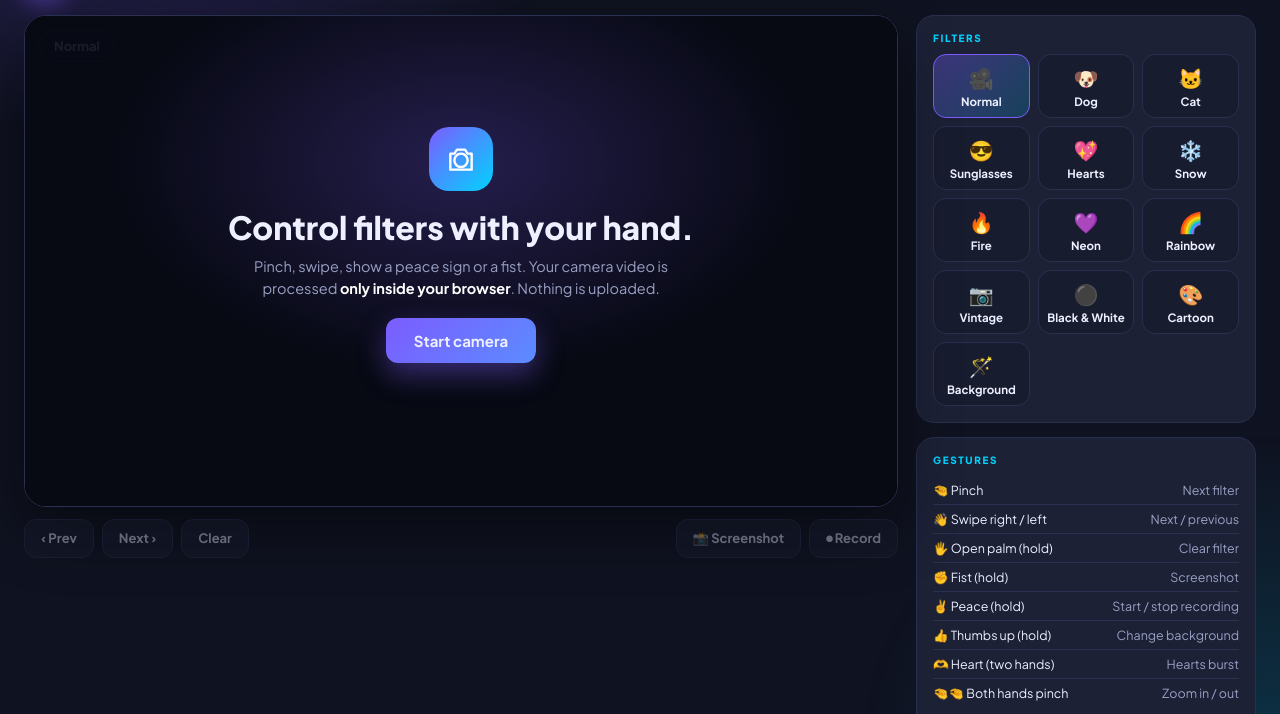
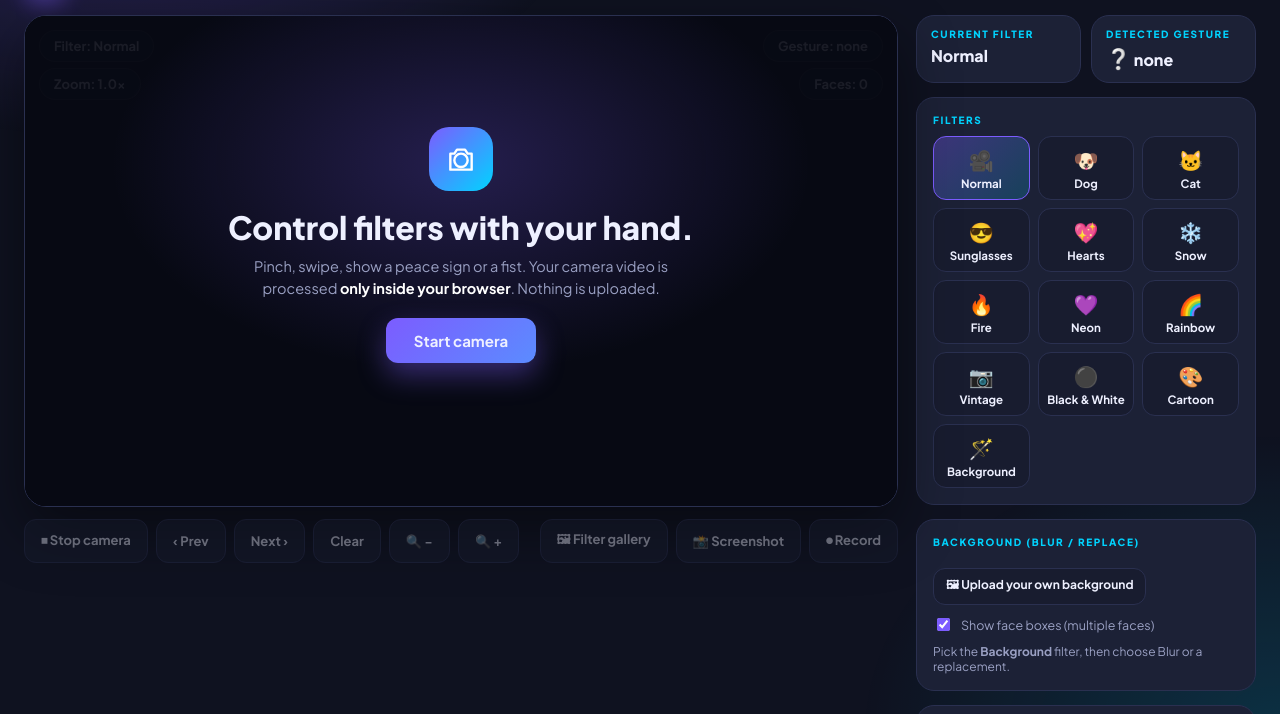
Before and after one commit to pranalilearnstech-droid/Detection-app, a plain HTML site: page index.html in a window 1280 px wide. Shown: the part 67-781 px from the top of the page. Drawn offline with Linux system fonts and the light colour scheme.

Commit message:
Add files via upload

```diff
--- a/index.html
+++ b/index.html
@@ -27,7 +27,10 @@
     <section class="stage">
       <div class="screen" id="screen">
         <canvas id="out" width="960" height="540"></canvas>
-        <div class="hud" id="hud"><span id="hudFilter">Normal</span></div>
+        <div class="hud" id="hud">
+          <div class="hl"><span id="hudFilter">Filter: Normal</span><span id="hudZoom">Zoom: 1.0x</span></div>
+          <div class="hr"><span id="hudGesture">Gesture: none</span><span id="hudFaces">Faces: 0</span></div>
+        </div>
         <div class="gtoast hidden" id="gtoast"></div>
         <div class="rec hidden" id="recDot"><i></i>REC <span id="recTime">00:00</span></div>
         <div class="start" id="startBox">
@@ -39,19 +42,34 @@
         </div>
       </div>
       <div class="bar">
+        <button class="btn" id="stopBtn" disabled>⏹ Stop camera</button>
         <button class="btn" id="prevBtn" disabled>‹ Prev</button>
         <button class="btn" id="nextBtn" disabled>Next ›</button>
         <button class="btn" id="clearBtn" disabled>Clear</button>
+        <button class="btn" id="zoomOut" disabled>🔍 −</button>
+        <button class="btn" id="zoomIn" disabled>🔍 +</button>
         <span class="sp"></span>
+        <button class="btn" id="galBtn" disabled>🖼 Filter gallery</button>
         <button class="btn" id="shotBtn" disabled>📸 Screenshot</button>
         <button class="btn" id="recBtn" disabled>⏺ Record</button>
       </div>
-    </section>
+      </section>
 
     <aside class="side">
+      <div class="two">
+        <div class="card mini"><small class="eyebrow">CURRENT FILTER</small><div class="big" id="curFilter">Normal</div></div>
+        <div class="card mini"><small class="eyebrow">DETECTED GESTURE</small><div class="big"><span id="gestIcon">❔</span> <span id="gestName">none</span></div></div>
+      </div>
       <div class="card">
         <small class="eyebrow">FILTERS</small>
         <div class="filters" id="filters"></div>
+      </div>
+      <div class="card">
+        <small class="eyebrow">BACKGROUND (BLUR / REPLACE)</small>
+        <div class="seg" id="bgSeg"></div>
+        <label class="up"><input type="file" id="bgFile" accept="image/*" hidden /><span class="btn small">🖼 Upload your own background</span></label>
+        <label class="chk"><input type="checkbox" id="faceBox" checked /> Show face boxes (multiple faces)</label>
+        <p class="note" id="bgNote">Pick the <b>Background</b> filter, then choose Blur or a replacement.</p>
       </div>
       <div class="card">
         <small class="eyebrow">GESTURES</small>
@@ -75,6 +93,10 @@
   </main>
   <footer class="foot">Web port of my Python + OpenCV + MediaPipe desktop project. Hand &amp; face models load from a CDN on first use.</footer>
 </div>
+<div class="modal hidden" id="gallery"><div class="modal-box">
+  <div class="modal-head"><b>Filter gallery</b><button class="btn small" id="galClose">✕ Close</button></div>
+  <div class="gal-grid" id="galGrid"></div>
+</div></div>
 <video id="cam" playsinline muted class="hidden"></video>
 <script src="app.js" type="module"></script>
 </body>
--- a/style.css
+++ b/style.css
@@ -16,8 +16,9 @@ body{margin:0;background:var(--bg);color:var(--text);font-family:"Plus Jakarta S
 .grid{display:grid;grid-template-columns:minmax(0,1fr) 340px;gap:18px;align-items:start}
 .screen{position:relative;border-radius:22px;overflow:hidden;background:#05060d;border:1px solid var(--line);box-shadow:0 24px 60px rgba(0,0,0,.45);aspect-ratio:16/9}
 canvas#out{width:100%;height:100%;display:block;background:#05060d}
-.hud{position:absolute;left:14px;top:14px;display:flex;gap:8px}
-.hud span{background:rgba(15,18,32,.72);backdrop-filter:blur(8px);border:1px solid rgba(255,255,255,.12);border-radius:999px;padding:7px 14px;font-weight:700;font-size:13px}
+.hud{position:absolute;left:14px;right:14px;top:14px;display:flex;justify-content:space-between;gap:8px;pointer-events:none}
+.hud .hl,.hud .hr{display:flex;flex-direction:column;gap:6px}.hud .hr{align-items:flex-end}
+.hud span{width:fit-content;background:rgba(15,18,32,.72);backdrop-filter:blur(8px);border:1px solid rgba(255,255,255,.12);border-radius:999px;padding:7px 14px;font-weight:700;font-size:13px}
 .gtoast{position:absolute;left:50%;bottom:22px;transform:translateX(-50%);background:linear-gradient(135deg,var(--accent),#5b8cff);padding:10px 20px;border-radius:999px;font-weight:700;font-size:14px;box-shadow:0 10px 28px rgba(124,92,255,.5);animation:pop .25s ease}
 @keyframes pop{from{transform:translate(-50%,10px);opacity:0}}
 .rec{position:absolute;right:14px;top:14px;display:flex;align-items:center;gap:8px;background:rgba(15,18,32,.72);border-radius:999px;padding:7px 14px;font-size:12px;font-weight:800;letter-spacing:.06em}
@@ -45,3 +46,19 @@ canvas#out{width:100%;height:100%;display:block;background:#05060d}
 .foot{margin-top:22px;text-align:center;color:var(--muted);font-size:12px}
 @media(max-width:980px){.grid{grid-template-columns:1fr}.filters{grid-template-columns:repeat(4,1fr)}}
 @media(max-width:560px){.filters{grid-template-columns:repeat(3,1fr)}.shell{padding:14px}}
+
+.two{display:grid;grid-template-columns:1fr 1fr;gap:10px}
+.card.mini{padding:12px 14px}.card.mini .eyebrow{margin-bottom:6px}.big{font-size:16px;font-weight:800;line-height:1.2;word-break:break-word}
+#gestIcon{font-size:20px}
+.seg{display:flex;gap:6px;flex-wrap:wrap}
+.seg button{background:var(--panel);border:1px solid var(--line);color:var(--text);border-radius:999px;padding:6px 12px;font:inherit;font-size:12px;font-weight:700;cursor:pointer}
+.seg button.on{background:linear-gradient(135deg,var(--accent),#5b8cff);border-color:transparent}
+.up{display:block;margin-top:10px}.btn.small{padding:7px 12px;font-size:12px;display:inline-block}
+.chk{display:flex;align-items:center;gap:8px;font-size:12.5px;color:var(--muted);margin-top:10px;cursor:pointer}.chk input{accent-color:var(--accent)}
+.modal{position:fixed;inset:0;z-index:50;background:rgba(5,6,13,.78);backdrop-filter:blur(6px);display:grid;place-items:center;padding:20px}
+.modal-box{width:min(760px,100%);max-height:88vh;overflow:auto;background:var(--card);border:1px solid var(--line);border-radius:20px;padding:18px}
+.modal-head{display:flex;justify-content:space-between;align-items:center;margin-bottom:14px;font-size:17px}
+.gal-grid{display:grid;grid-template-columns:repeat(auto-fill,minmax(150px,1fr));gap:10px}
+.gcard{background:var(--panel);border:1px solid var(--line);border-radius:14px;padding:14px 10px;text-align:center;cursor:pointer;font:inherit;color:var(--text)}
+.gcard:hover,.gcard.on{border-color:var(--accent);background:rgba(124,92,255,.18)}
+.gcard span{display:block;font-size:30px;margin-bottom:4px}.gcard b{display:block;font-size:13px}.gcard small{color:var(--muted);font-size:11px}
```
Also changed, not shown: app.js.detection.txt (added).
